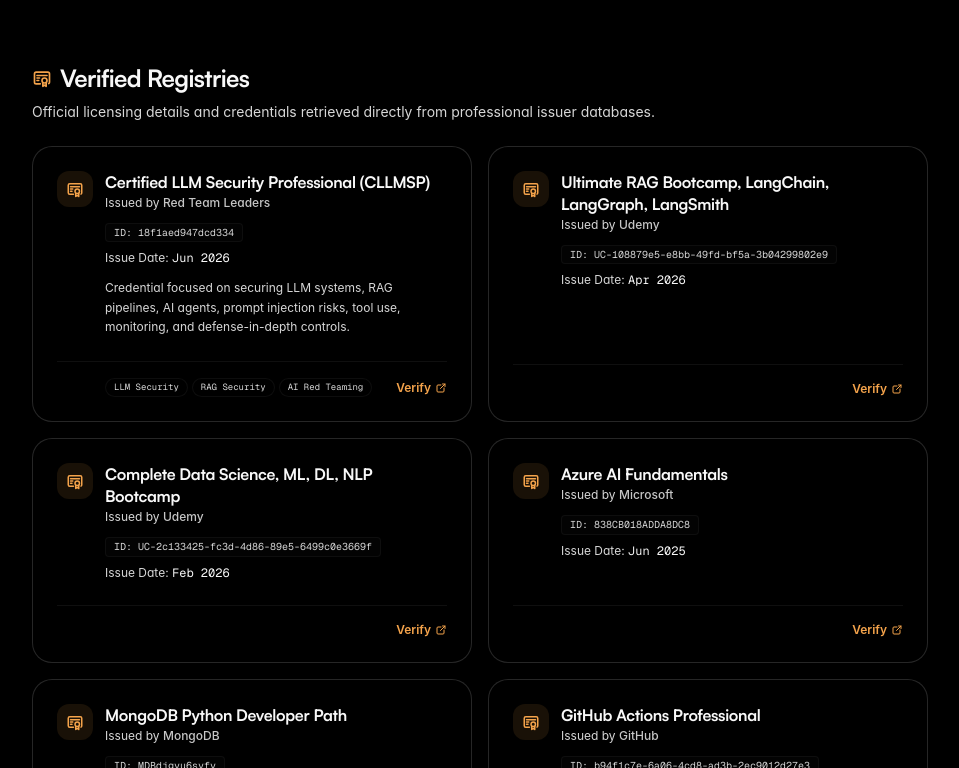
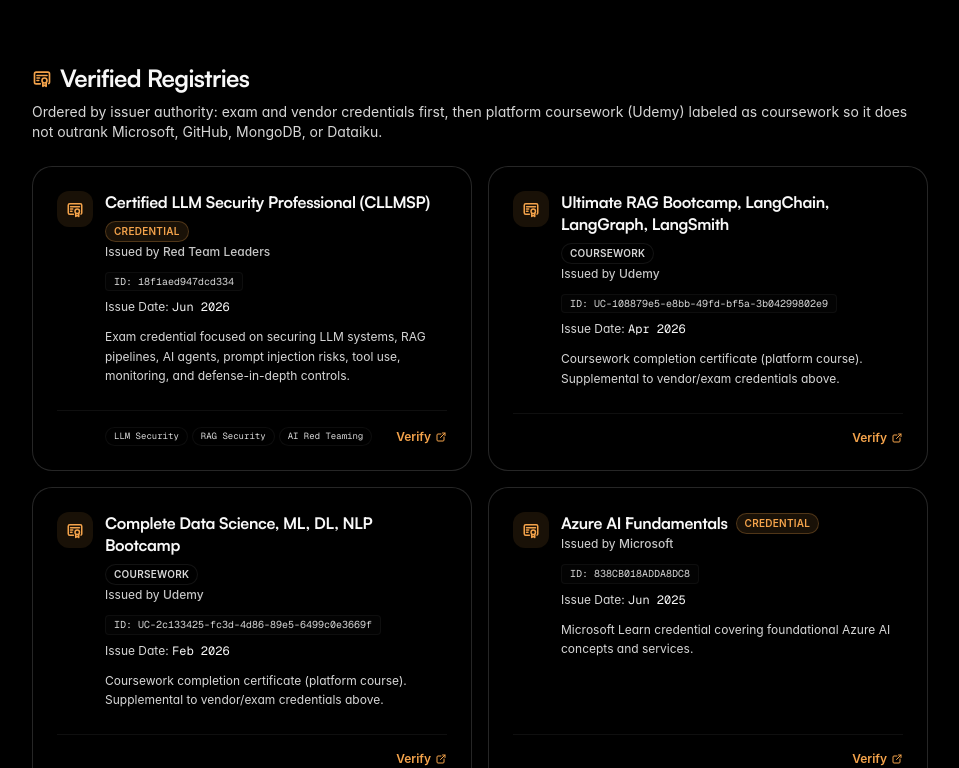
Before and after one commit to madhu2456/madhu2456-madhu_website, a Next.js app: page /credentials in a window 1280 px wide. Shown: the part 1812-2580 px from the top of the page, without its empty margins (160-1119 px from the left). Built offline with nearby package versions, Linux system fonts and the light colour scheme; no server answers.

Commit message:
fix(eeat): order credentials by issuer authority; label Udemy coursework
Put CLLMSP, Microsoft, GitHub, MongoDB, and Dataiku ahead of Udemy
platform certificates and surface Coursework vs Credential badges.

```diff
--- a/src/app/(portfolio)/credentials/page.tsx
+++ b/src/app/(portfolio)/credentials/page.tsx
@@ -256,13 +256,18 @@ export default async function CredentialsPage() {
                 Registries
               </h2>
               <p className="text-xs md:text-sm text-muted-foreground">
-                Official licensing details and credentials retrieved directly
-                from professional issuer databases.
+                Ordered by issuer authority: exam and vendor credentials first,
+                then platform coursework (Udemy) labeled as coursework so it
+                does not outrank Microsoft, GitHub, MongoDB, or Dataiku.
               </p>
             </div>
 
             <div className="grid gap-4 sm:grid-cols-2">
-              {sortedCertifications.map((cert) => (
+              {sortedCertifications.map((cert) => {
+                const isCoursework =
+                  cert.issuer?.toLowerCase() === "udemy" ||
+                  /coursework/i.test(cert.description || "");
+                return (
                   <div
                     key={cert.name}
                     className="group flex flex-col justify-between p-6 border border-border bg-surface/20 rounded-2xl hover:border-primary/30 transition-all duration-300 backdrop-blur-md"
@@ -273,9 +278,20 @@ export default async function CredentialsPage() {
                           <IconCertificate className="h-4.5 w-4.5" />
                         </div>
                         <div>
+                          <div className="flex flex-wrap items-center gap-2">
                             <h3 className="font-bold text-foreground leading-snug group-hover:text-primary transition-colors">
                               {cert.name}
                             </h3>
+                            {isCoursework ? (
+                              <span className="inline-flex items-center rounded-full border border-border/50 bg-background/40 px-2 py-0.5 text-[10px] font-semibold uppercase tracking-wide text-muted-foreground">
+                                Coursework
+                              </span>
+                            ) : (
+                              <span className="inline-flex items-center rounded-full border border-primary/25 bg-primary/10 px-2 py-0.5 text-[10px] font-semibold uppercase tracking-wide text-primary">
+                                Credential
+                              </span>
+                            )}
+                          </div>
                           <p className="text-xs text-muted-foreground mt-0.5">
                             Issued by{" "}
                             <span className="font-medium text-foreground/80">
@@ -331,7 +347,8 @@ export default async function CredentialsPage() {
                       )}
                     </div>
                   </div>
-              ))}
+                );
+              })}
             </div>
           </section>
 
--- a/src/components/NewPortfolioExperience.tsx
+++ b/src/components/NewPortfolioExperience.tsx
@@ -417,8 +417,17 @@ function Certifications({
 
   return (
     <Section id="certifications" eyebrow="Credentials" title="Certifications">
+      <p className="mb-6 max-w-3xl text-sm text-muted-foreground">
+        Ordered by issuer authority for enterprise trust: exam/vendor
+        credentials first (LLM security, Microsoft, GitHub, MongoDB, Dataiku),
+        then platform coursework certificates.
+      </p>
       <div className="grid gap-3 sm:grid-cols-2 lg:grid-cols-3">
-        {certifications.map((certification) => (
+        {certifications.map((certification) => {
+          const isCoursework =
+            certification.issuer?.toLowerCase() === "udemy" ||
+            /coursework/i.test(certification.description || "");
+          return (
             <a
               key={`${certification.name}-${certification.issuer}`}
               href={certification.credentialUrl || LINKEDIN_CERTS_URL}
@@ -430,14 +439,18 @@ function Certifications({
               <p className="text-xs text-muted-foreground">
                 {formatMonthYear(certification.issueDate)}
                 {certification.issuer ? ` · ${certification.issuer}` : ""}
+                {isCoursework ? " · Coursework" : ""}
               </p>
-            <p className="mt-1 text-sm text-foreground">{certification.name}</p>
+              <p className="mt-1 text-sm text-foreground">
+                {certification.name}
+              </p>
               <p className="mt-3 inline-flex items-center gap-1 text-xs text-primary opacity-80 group-hover:opacity-100">
                 View credential
                 <IconExternalLink className="h-3 w-3" aria-hidden />
               </p>
             </a>
-        ))}
+          );
+        })}
       </div>
       <p className="mt-4 text-xs text-muted-foreground">
         All credentials are listed on{" "}
```
Also changed, not shown: Data/portfolio-content.json. Lines whose indentation alone changed are shown as unchanged.
